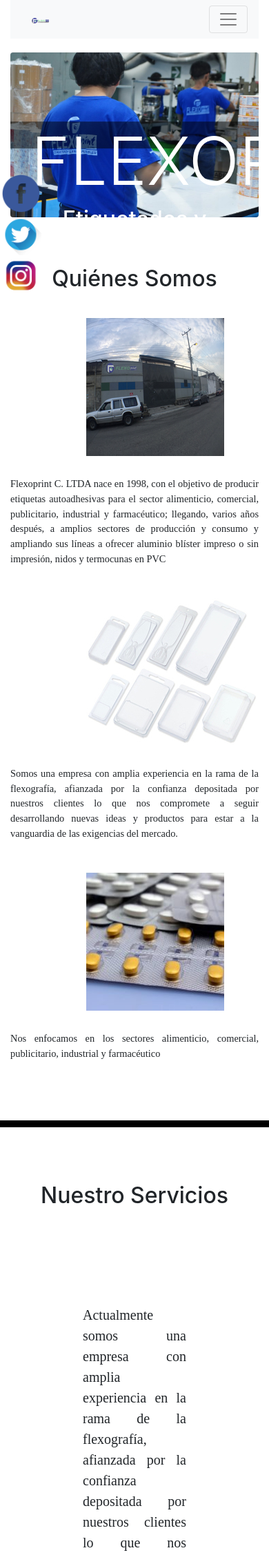
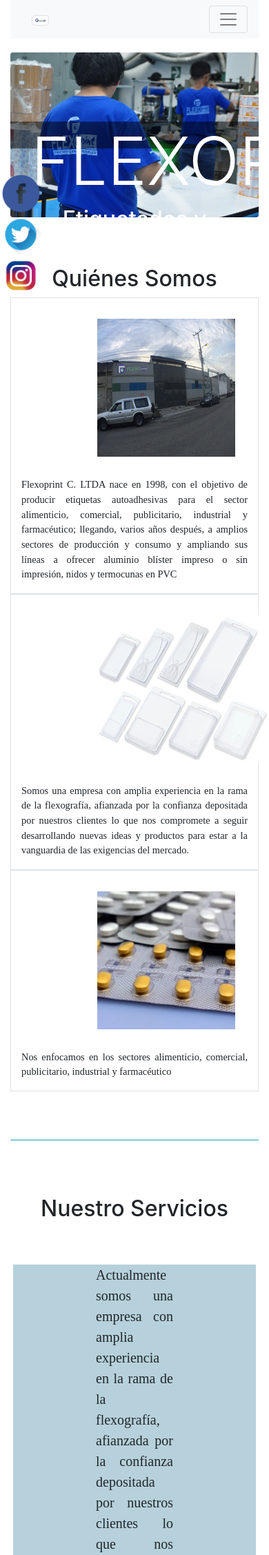
Before and after one commit to ManuelLecaro/DAWProyectoRepo, a PHP site: page /pag/index.html in a window 390 px wide; the page is wider, and only the part inside the window is pictured. Shown: the top 2254 px of that part at 69% size. Run offline with PHP 8.4, Linux system fonts and the light colour scheme; some libraries are stand-ins or nearby versions; some web fonts are replaced.

Commit message:
arreglando la pagina principal y haciendo responsive el footer de todas la paginas

```diff
--- a/proyecto/css/estilos.css
+++ b/proyecto/css/estilos.css
@@ -38,17 +38,12 @@
 	color: white;
 }
 
-div.informacion{
-	padding: 20px 0;
-	border-right: 10px solid white;
+.informacion,.ubicacion,.formulario{
+	border: 0.5pt solid white;
 }
-div.ubicacion{
-	padding: 20px 0;
-	border-right: 10px solid white;
-}
-div.ubicacion iframe{
-	padding: 0 0 0 40px;
-}
+
+
+
 div.formulario{
 	padding: 20px 0;
 }
@@ -58,9 +53,7 @@
 	padding-top: 10px;
 	padding-bottom: 50px;
 }
-div.formulario form{
-	padding: 0 0 0 30px;
-}
+
 
 
 
@@ -102,6 +95,7 @@
 #navigationMenu{
 	position:absolute;
 	top: 250px;
+
 }
 
 #navigationMenu li{
@@ -111,7 +105,7 @@
 #navigationMenu img{
 	width: 60px;
 	height: 60px;
-	left: 5px;
+	right: 150px;
 	padding: 0;
 }
 #navigationMenu .facebook {
--- a/proyecto/css/index.css
+++ b/proyecto/css/index.css
@@ -1,7 +1,6 @@
 @import "https://fonts.google.com/?selection.family=Merriweather";
 section#superior{
 	padding-bottom: 70px;
-	border-bottom: 10px solid black;
 }
 .centered {
     position: absolute;
@@ -14,7 +13,6 @@
 }
 section#medio{
 	padding: 80px 0;
-	border-bottom: 10px solid blue;
 }
 section#medio h2{
 	padding-bottom: 50px;
@@ -24,8 +22,9 @@
 	height: 350px;
 }
 section#medio p{
-	padding: 80px 120px 0 120px;
+	padding: 0 120px 0 120px;
 	text-justify: auto;
+	background-color: rgb(182, 209, 219);
 }
 section#inferior{
 	padding: 80px 0;
--- a/proyecto/pag/index.html
+++ b/proyecto/pag/index.html
@@ -17,11 +17,9 @@
 	<div class="container container-fluid col-12">
 		<nav class="sticky-top navbar navbar-expand-lg navbar-light bg-light bg-info col-xl-12">
 			<div id="logo" class="text-center logo col-2 col-xl-2">
-				<img src="../img/logo.resized.png" class=" img-fluid" alt="logoFlexoprint col-5">
+				<img src="../img/logo.resized.png" class="img-thumbnail img-fluid" alt="logoFlexoprint col-5">
 			</div>
-			<button class="navbar-toggler" type="button" data-toggle="collapse"
-			data-target="#navbarSupportedContent" aria-controls="navbarSupportedContent"
-			aria-expanded="false" aria-label="Toggle navigation">
+      <button class="navbar-toggler" type="button" data-toggle="collapse" data-target="#navbarSupportedContent" aria-controls="navbarSupportedContent" aria-expanded="false" aria-label="Toggle navigation">
         <span class="navbar-toggler-icon"></span>
       </button>
 
@@ -59,7 +57,7 @@
     </nav>
 		<section class="inferior col-12 container container-fluid">
 			<div class="imagen_fondo row">
-				<img class="img-fluid. mw-100 mh-50 rounded" src="../img/index.jpeg" alt="imagen de fondo">
+				<img class="img-fluid mw-50 rounded" src="../img/index.jpeg" alt="imagen de fondo">
 			</div>
 			<div class="centered contenido_imagen_fondo col-12">
 				<h2 class="display-1 container-fluid">FLEXOPRINT</h2>
@@ -71,29 +69,29 @@
 
 
 		<div class="contenido">
-			<main class="principal">
-				<section id="superior" class="row">
+			<main class="principal container-fluid">
+				<section id="superior" class="row border-bottom border-info">
 					<h2 class="col-xl-12 col-md-12">Quiénes Somos</h2>
-					<article class="text-center col-xl-4 col-md-4 centar">
+					<article class="text-center col-xl-4 col-md-4 centar border-bottom border info">
 						<img class="" src="../img/portadaFlexo.resized.jpg" alt="imagen1">
 						<p class="blockquote info infosize">Flexoprint C. LTDA nace en 1998, con el objetivo de producir etiquetas autoadhesivas para el sector alimenticio, comercial, publicitario, industrial y farmacéutico; llegando, varios años después, a amplios sectores de producción y consumo y ampliando sus líneas a ofrecer aluminio blíster impreso o sin impresión, nidos y termocunas en PVC
 						</p>
 					</article>
-					<article class="text-center col-xl-4 col-md-4 centar">
+					<article class="text-center col-xl-4 col-md-4 centar border-bottom border info">
 						<img src="../img/plastic 2.resized.jpg" alt="imagen1">
 						<p class="blockquote info infosize">Somos una empresa con amplia experiencia en la rama de la flexografía, afianzada por la confianza depositada por nuestros clientes lo que nos compromete a seguir desarrollando nuevas ideas y productos para estar a la vanguardia de las exigencias del mercado.</p>
 					</article>
-					<article class="col-xl-4 col-md-4 centar">
+					<article class="col-xl-4 col-md-4 centar border-bottom border info">
 						<img src="../img/sectorFarmaceutico.jpg" alt="imagen1">
 						<p class="blockquote info infosize">Nos enfocamos en los sectores alimenticio, comercial, publicitario, industrial y farmacéutico</p>
 					</article>
 				</section><!--superior-->
 				<section id="medio" class="row">
 					<h2 class="col-xl-12 col-md-12">Nuestro Servicios</h2>
-					<p class="blockquote info col-xl-7 col-md-7">Actualmente somos una empresa con amplia experiencia en la rama de la flexografía, afianzada por la confianza depositada por nuestros clientes lo que nos compromete a seguir desarrollando nuevas ideas y productos para estar a la vanguardia de las exigencias del mercado.</p>
-					<img class="col-xl-5 col-md-5" src="../img/servicios.jpg" alt="nuestros servicios">
+					<p class="blockquote info col-xl-7 col-md-7 m-1">Actualmente somos una empresa con amplia experiencia en la rama de la flexografía, afianzada por la confianza depositada por nuestros clientes lo que nos compromete a seguir desarrollando nuevas ideas y productos para estar a la vanguardia de las exigencias del mercado.</p>
+					<img class="col-xl-4 col-md-4 " src="../img/servicios.jpg" alt="nuestros servicios">
 				</section><!--medio-->
-				<section id="c" id="inferior" class="row">
+				<section id="c" id="inferior" class="row border-top border-info p-3">
 					<h2 class="col-xl-12 col-md-12">Clientes que hemos servido</h2>
 					<div class="col-xl-3 col-md-3">
 						<img src="../img/kronos.jpeg" alt="imagen">
@@ -131,9 +129,9 @@
 				</li>
 			</ul>
 		</aside>
-		<footer>
-			<section class="wrapper_footer row">
-				<div class="informacion col-xl-4 col-md-4">
+		<footer class="container-fluid">
+			<section class="wrapper_footer row justify-content-center">
+				<div class="informacion col-xl-4 col-md-4 align-items-center">
 					<h3 class="info">Información de contacto</h3>
 					<section class="seccion row text-left">
 					<p class="col-xl-12 col-md-12"><span>Teléfono:</span> 2184578 - 2648751</p>
@@ -143,11 +141,11 @@
 					<p class="col-xl-12 col-md-12">Guayaquil - Ecuador</p>
 				</section><!--datos_informacion-->
 				</div><!--informacion-->
-				<div class="col-xl-5 col-md-5 ubicacion">
+				<div class="col-xl-4 col-md-4 ubicacion align-items-center">
 					<h3>Ubicación</h3>
 					<iframe src="https://www.google.com/maps/embed?pb=!1m18!1m12!1m3!1d3987.0863552491605!2d-79.94222288589629!3d-2.120427498454333!2m3!1f0!2f0!3f0!3m2!1i1024!2i768!4f13.1!3m3!1m2!1s0x902d72b7b7a6fc65%3A0x366eea06daa0acfc!2sFlexoprint+Cia.+Ltda.!5e0!3m2!1ses!2sec!4v1540517589952" width="400" height="300" frameborder="0" style="border:0" allowfullscreen></iframe>
 				</div><!--ubicacion-->
-				<div class="col-xl-3 col-md-3 formulario">
+				<div class="col-xl-4 col-md-4 formulario align-items-center">
 					<form >
 						<fieldset>
 							<legend>Suscribirse</legend>
```
Also changed, not shown: proyecto/pag/busqueda.html (+6 -6 lines), proyecto/pag/catalogo.html (+6 -5 lines), proyecto/pag/contactenos.html (+6 -6 lines), proyecto/pag/noticias.html (+6 -6 lines), proyecto/pag/servicios.html (+6 -6 lines), 1 other file. Lines whose indentation alone changed are shown as unchanged.
